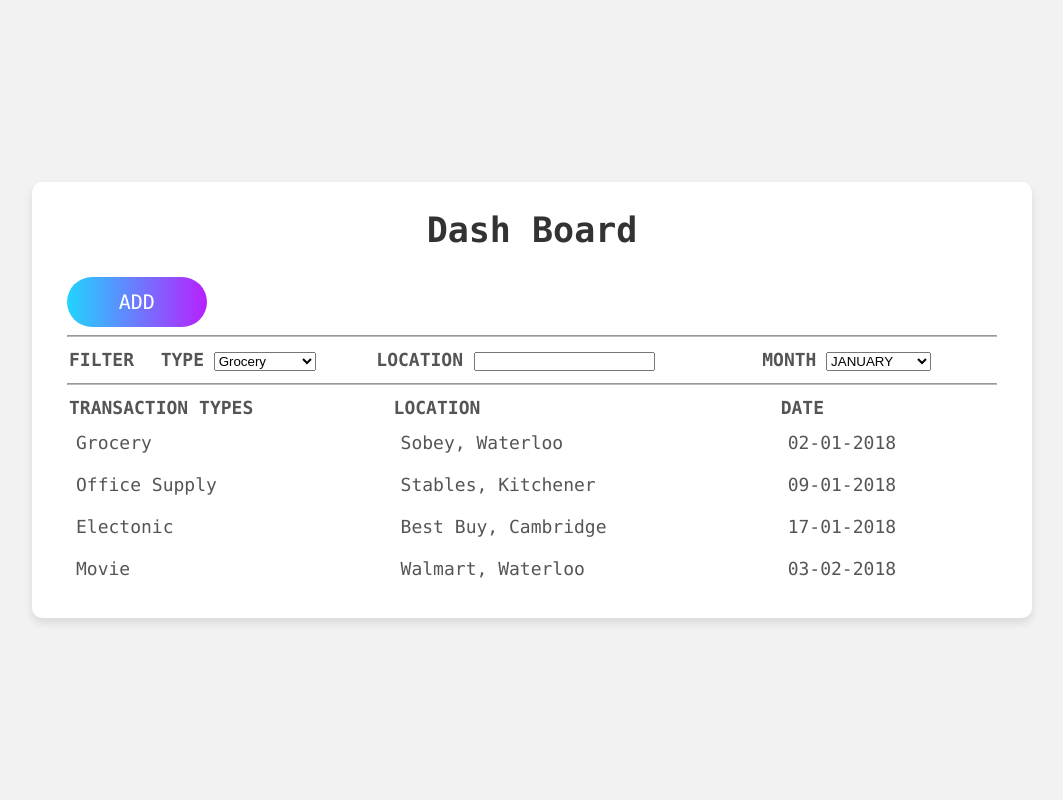
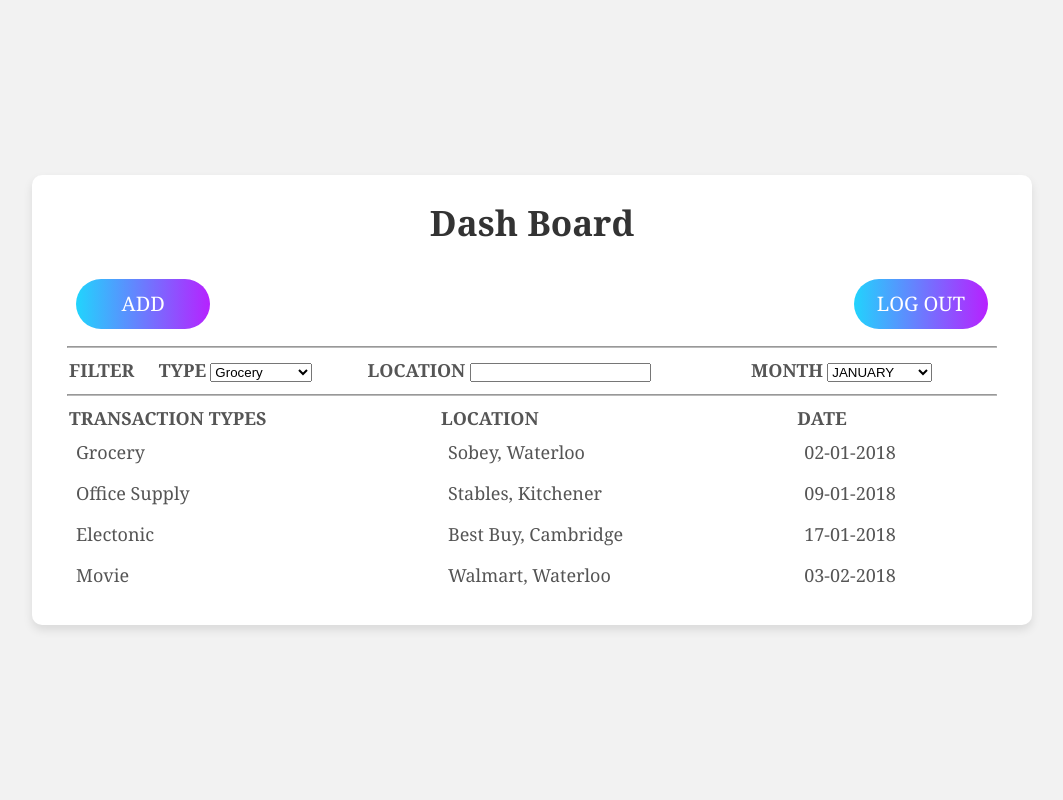
Before and after one commit to sLee4354/my-first-blog, a Django app: page /dashboard in a window 1280 px wide. Shown: the whole page, without its empty margins (108-1171 px from the left). Run offline with Django 3.2, Linux system fonts and the light colour scheme; lists and menus that the app fills with data are empty.

Commit message:
logout form

```diff
--- a/blog/static/css/blog.css
+++ b/blog/static/css/blog.css
@@ -5,7 +5,7 @@
 }
 
 body {
-    font-family: Consolas;
+    font-family: Georgia, 'Times New Roman', Times, serif;
     font-size: 1rem;
     font-weight: 400;
     line-height: 1.5;
@@ -70,7 +70,7 @@
 }
 
 .input {
-    font-family: Consolas;
+    font-family: Georgia, 'Times New Roman', Times, serif;
     font-size: 15px;
     width: 100%;
     height: 45px;
@@ -85,7 +85,7 @@
 }
 
 .label {
-    font-family: Consolas;
+    font-family: Georgia, 'Times New Roman', Times, serif;
     font-size: 18px;
     color: #555555;
     line-height: 1.4;
@@ -117,7 +117,7 @@
 }
 
 .txt_btn {
-    font-family: Consolas;
+    font-family: Georgia, 'Times New Roman', Times, serif;
     font-size: 20px;
     color: #ffffff;
     line-height: 1.2;
@@ -138,7 +138,7 @@
 }
 .center_text {
     text-align: center !important;
-    font-family: Consolas;
+    font-family: Georgia, 'Times New Roman', Times, serif;
 }
 .message_text {
     font-size: 16px;
--- a/blog/static/js/main.js
+++ b/blog/static/js/main.js
@@ -105,6 +105,10 @@
     }
     return false;
 }
+function logoutSubmit() {
+    window.location = "home";
+    return false;
+}
 //add transaction
 function addSubmit() {
     description = document.getElementById("description").value;
--- a/blog/templates/blog/dashboard.html
+++ b/blog/templates/blog/dashboard.html
@@ -10,14 +10,23 @@
     <div class="background">
         <form class="container width_dashboard" name="dashboard">
             <div class="title p26">Dash Board</div>
-            <!--Add button start-->
-            <div>
-                <div class="container_btn btn_small" id="btn_addModal" onclick="addModal();">
-                    <div class="color_btn"></div>
-                    <button class="txt_btn" type="button">Add</button>
-                </div>
-            </div>
-            <!--Add button end-->
+            <table style="width:100%;">
+                <tr>
+                    <td style="width:50%;">
+                        <div class="container_btn btn_small" id="btn_addModal" onclick="addModal();" style="width:30%;">
+                            <div class="color_btn"></div>
+                            <button class="txt_btn" type="button">Add</button>
+                        </div>
+                    </td>
+                    <td style="width:50%;">
+                        <div class="container_btn btn_small" id="btn_logoutModal" onclick="logoutSubmit();" style="width:30%; margin-left:70%;">
+                            <div class="color_btn"></div>
+                            <button class="txt_btn" type="button">Log Out</button>
+                        </div>
+                    </td>
+                </tr>
+            </table>
+
             <hr />
             <!--filter start-->
             <table style="width:100%">
--- a/blog/url.py
+++ b/blog/url.py
@@ -2,5 +2,7 @@
 from . import views
 
 urlpatterns = [
+    url(r'^home', views.post_list, name='post_list'),
     url(r'^$', views.post_list, name='post_list'),
+    url(r'^dashboard', views.dashboard, name='dashboard'),
 ]
--- a/blog/views.py
+++ b/blog/views.py
@@ -1,6 +1,6 @@
 from django.shortcuts import render
 def post_list(request):
     return render(request, 'blog/post_list.html', {})
-def indexPage(request):
-    return render(request, 'blog/index.html', {})
+def dashboard(request):
+    return render(request, 'blog/dashboard.html', {})
 # Create your views here.
--- a/mysite/urls.py
+++ b/mysite/urls.py
@@ -4,7 +4,7 @@
 
 urlpatterns = [
     #url(r'^admin/', admin.site.urls),
-    url(r'^index', views.post_list, name='post_list'),
-    url(r'^dashboard', views.dashboard, name='dashboard'),
-    url(r'^', views.post_list, name='post_list'),
+    #url(r'^index', views.post_list, name='post_list'),
+    #url(r'^dashboard', views.dashboard, name='dashboard'),
+    url(r'^', include('blog.url')),
 ]
```
